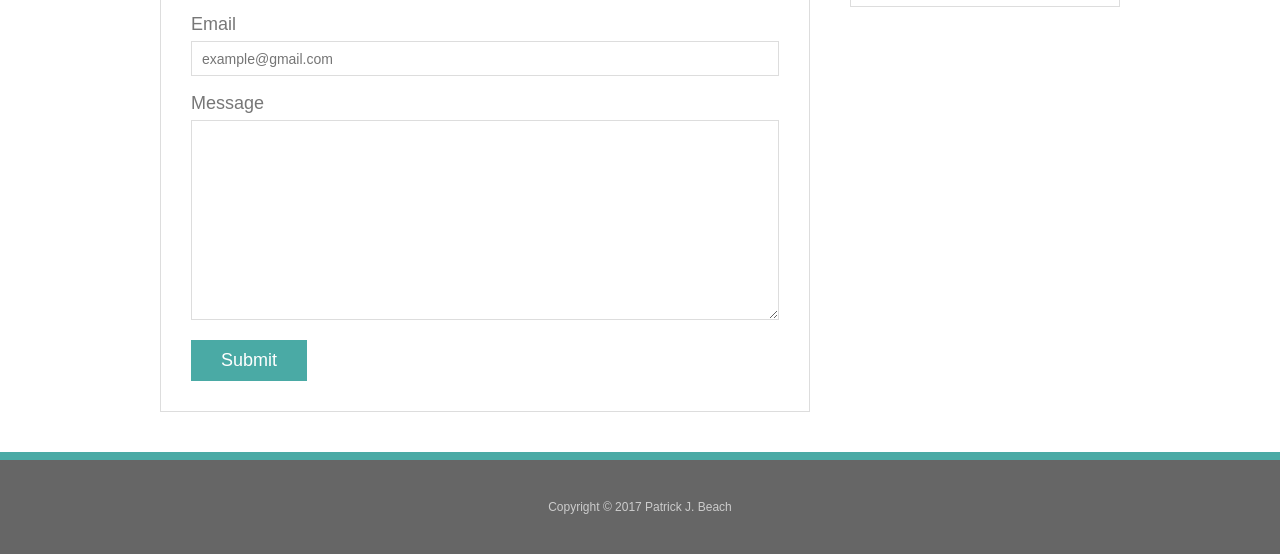
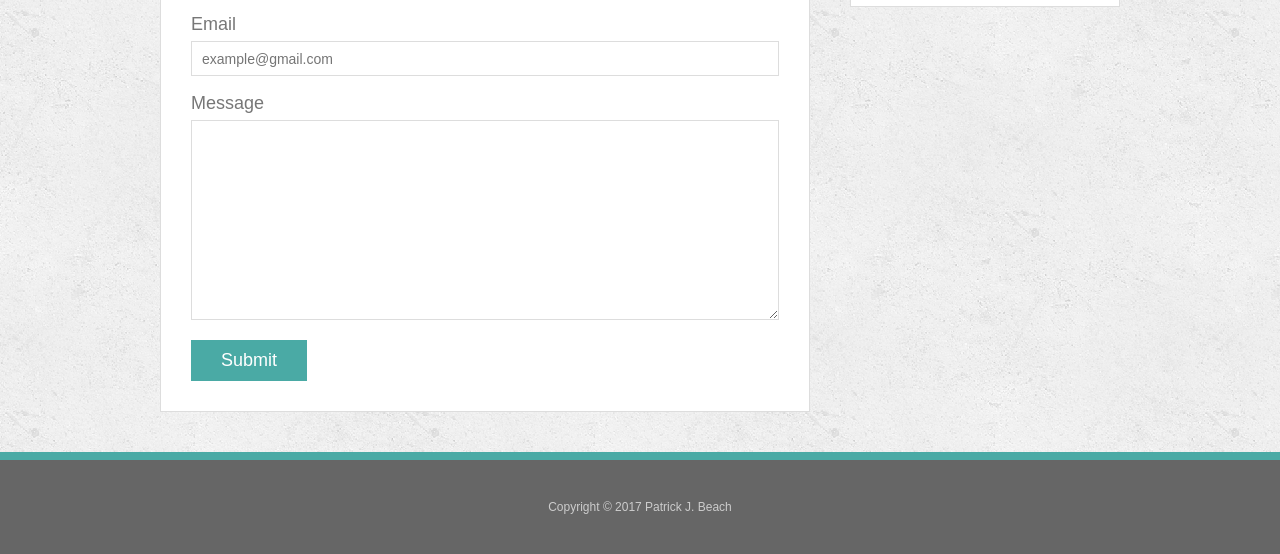
Before and after one commit to shadowthorn69/Basic-Portfolio, a plain HTML site: page contact.html in a window 1280 px wide. Shown: the part 325-879 px from the top of the page. Drawn offline with Linux system fonts and the light colour scheme.

Commit message:
Update style.css

```diff
--- a/style.css
+++ b/style.css
@@ -3,7 +3,7 @@ body {
   font-size: 18px;
   line-height: 34px;
   color: #777;
-  background: url("../images/concrete_seamless.png");
+  background: url("concrete_seamless.png");
 }
 
 * {
```
